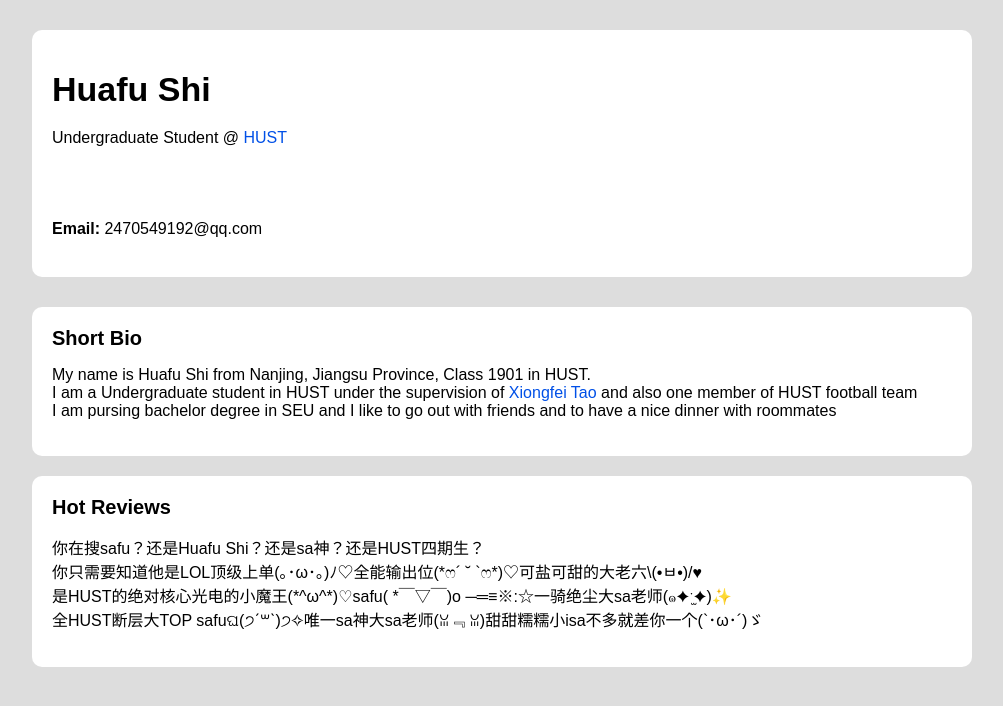
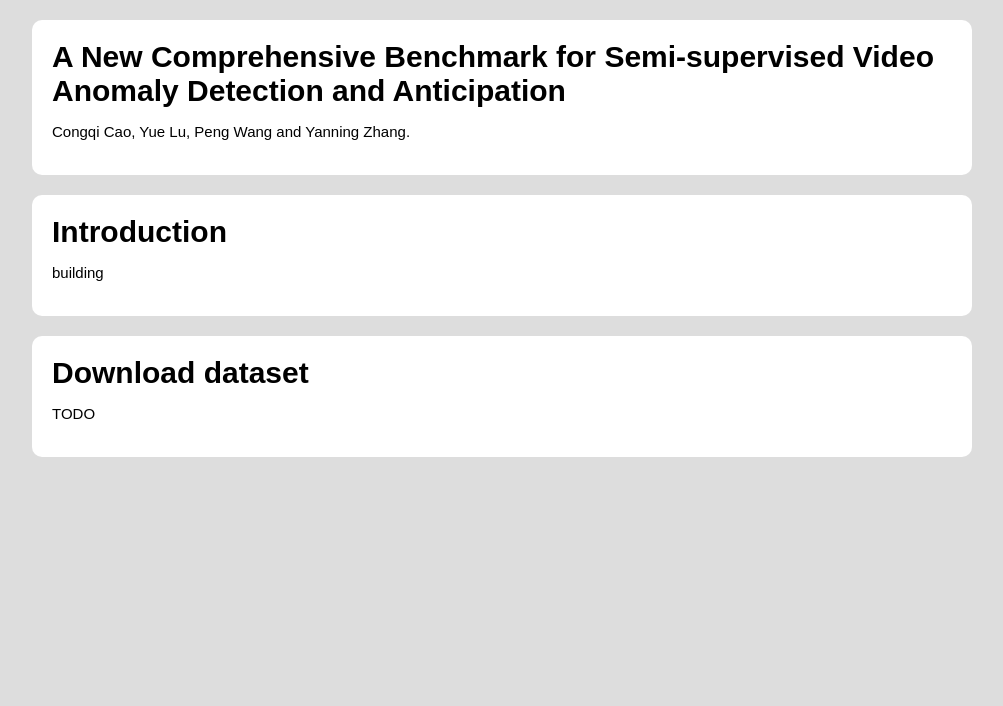
Before and after one commit to Bbeholder/dataset, a plain HTML site: page index.html in a window 1280 px wide. Shown: the whole page, without its empty margins (138-1141 px from the left). Drawn offline with Linux system fonts and the light colour scheme.

Commit message:
Update index.html

```diff
--- a/index.html
+++ b/index.html
@@ -3,35 +3,26 @@
 
 <!-- Meta tags for search engines to crawl -->
 <meta name="robots" content="index,follow">
-<meta name="keywords" content="Huafu Shi; 史华府; HUST;">
+<meta name="keywords" content="Yue Lu; 路悦; NWPU;">
 <link rel="author" href="https://Bbeholder.github.io/">
 
-	<title>Huafu Shi's Homepage</title>
+	<title>dataset</title>
 	<style>
 @media screen and (max-device-width: 480px){
   body{
     -webkit-text-size-adjust: none;
   }
 }
-p { font-size : 16px; }
-h1 { font-size : 34px; margin : 0; padding : 0; }
-h2 { font-size : 20px; margin : 0; padding : 0; }
-h3 { font-size : 18px; margin : 8; padding : 0; }
+p { font-size : 15px; }
+
+h2 { font-size : 30px; margin : 0 ; padding : 0; }
 td { padding: 10px; line-height: normal; background-color: white; }
 table { border: 0; margin: 10px 10px 30px 0px; border-collapse: separate; border-spacing: 0px; background-color: white; }
-/*tr {margin-bottom : 20px; }*/
+
 body { padding : 0; font-family : Arial; font-size : 16px; background-color : #ddd; }
-.title { width : 900px; margin : 30px auto; border-radius: 10px; background-color : #fff;padding : 20px;display:flex;}
-/* .container_ { width : 900px; margin : 20px auto; border-radius: 10px;  background-color : #fff; padding : 20px;  clear:both; display:flex;flex-direction:column;} */
-/* .container_1 { width : 900px; margin : 20px auto; border-radius: 10px;  background-color : #fff; padding : 20px;  clear:both; display:flex;} */
+
 .container { width : 900px; margin : 20px auto; border-radius: 10px;  background-color : #fff; padding : 20px;  clear:both;}
-#bio {
-    padding-top : 20px;
-}
-#me { border : 0 solid black; border-radius : 10px; }
-/* #sidebar { border : 0 solid black; margin-left:auto;} */
-/*#videoo {align-self:center;}*/
-/* #ima {margin-left : 30px;} */
+
 a { text-decoration : none; }
 a:hover { text-decoration : underline; }
 a, a:visited { color : #0050e7; }
@@ -59,62 +50,28 @@ a, a:visited { color : #0050e7; }
 </head>
 
 <body>
-	<div class="title">
 
-		<div id="bio">
-
-			<h1>
-				<span itemprop="name">Huafu Shi</span>
-			</h1>
-
-
-			<p style="line-height:25px;">Undergraduate Student @ <a href="https://www.hust.edu.cn/">HUST</a> </span></p>
-			<!-- <HR size=5> -->
-			<p style="line-height:25px;">
-
-            <br>
-                <br>
-                <b>Email:</b> 2470549192@qq.com
-
+	<div class="container">
+		<!-- <HR size=2> -->
+		<h2>A New Comprehensive Benchmark for Semi-supervised Video Anomaly Detection and Anticipation</h2>
+		<p>
+			Congqi Cao, Yue Lu, Peng Wang and Yanning Zhang.
 		</p>
-
-		</div>
-	        <!-- <div id="sidebar"><img src="./profile_.jpg" vspace="20 px" width="200 px" id="me" itemprop="photo"></div> -->
 	</div>
 
     <div class="container">
 		<!-- <HR size=2> -->
-		<h2>Short Bio</h2>
+		<h2>Introduction</h2>
 		<p>
-			My name is Huafu Shi from Nanjing, Jiangsu Province, Class 1901 in HUST.<br>
-			I am a Undergraduate student in HUST under the supervision of <a href="http://faculty.hust.edu.cn/taoxiongfei/zh_CN/index.htm">Xiongfei Tao</a> and also one member of HUST football team<br>
-			I am pursing bachelor degree in SEU and I like to go out with friends and to have a nice dinner with roommates<br>
+			building
 		</p>
 	</div>
 
-
-<!--	<div class="container_">-->
-<!--		<h2>Publications</h2>-->
-<!--		<div id="videoo"><video src="./jieshao.mp4" controls = "preload" width="800 px"></video></div>-->
-
-
-	<!-- </div>
-        <div class="container_1">
-		 <div id="ima"><img src="./p2.jpg" width="260 px"></div>
-		 <div id="ima"><img src="./p1.jpg" width="260 px"></div>
-		 <div id="ima"><img src="./p3.jpg" width="260 px"></div>
-
-
-	</div> -->
-
 	<div class="container">
 		<!-- <HR size=2> -->
-		<h2>Hot Reviews</h2>
+		<h2>Download dataset</h2>
 		<p>
-			你在搜safu？还是Huafu Shi？还是sa神？还是HUST四期生？<br>
-			你只需要知道他是LOL顶级上单(｡･ω･｡)ﾉ♡全能输出位(*ෆ´ ˘ `ෆ*)♡可盐可甜的大老六\(•ㅂ•)/♥<br>
-			是HUST的绝对核心光电的小魔王(*^ω^*)♡safu( *￣▽￣)o ─═≡※:☆一骑绝尘大sa老师(๑✦ˑ̫✦)✨<br>
-			全HUST断层大TOP safuଘ(੭ˊ꒳ˋ)੭✧唯一sa神大sa老师(ꈍ﹃ ꈍ)甜甜糯糯小isa不多就差你一个(`･ω･´)ゞ <br>
+			TODO
 		</p>
 	</div>
 
```
Lines whose indentation alone changed are shown as unchanged.
